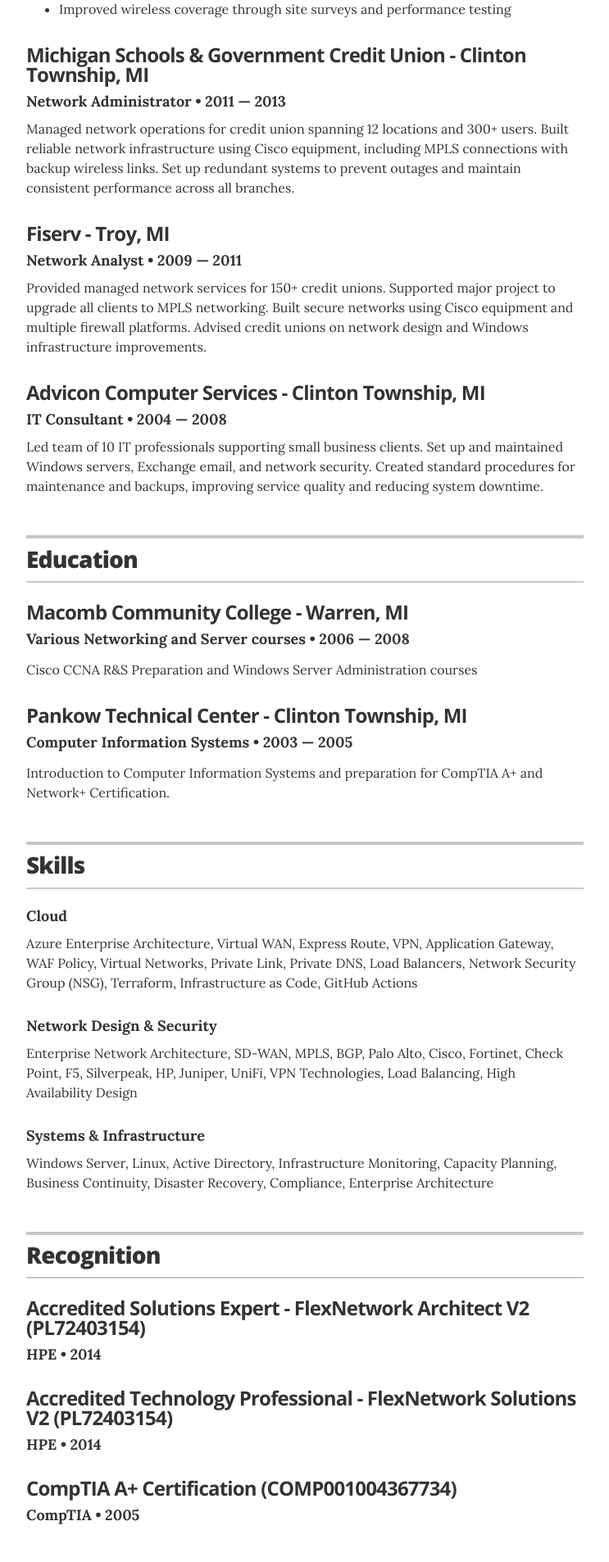
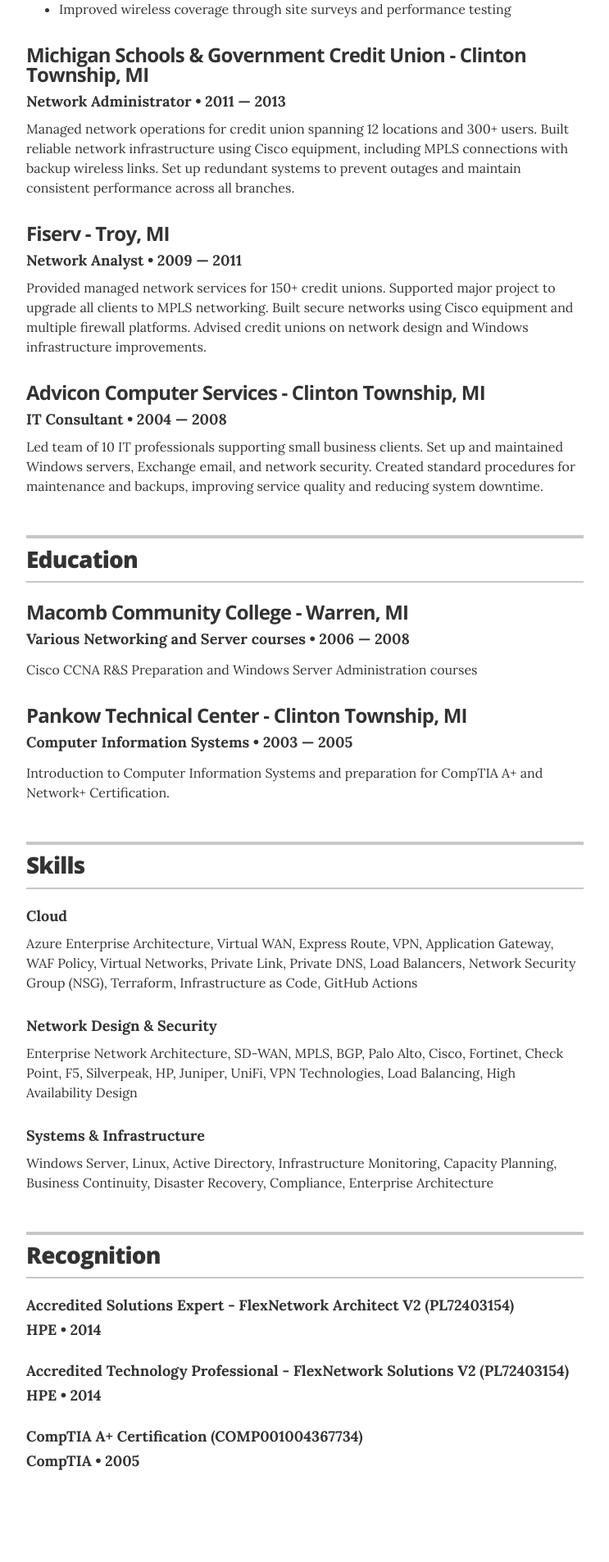
Before and after one commit to aaronearles/aaronearles.github.io, a Jekyll site: the page built from index.html, in a window 1280 px wide. Shown: the part 1742-3648 px from the top of the page at 82% size, without its empty margins (268-1011 px from the left). Built offline with Jekyll 4.4.1, drawn with Linux system fonts in a browser that asks for light colours; after the commit the page ends 3582 px from its top, so only the background shows below that.

Commit message:
Update resume.html

```diff
--- a/_layouts/resume.html
+++ b/_layouts/resume.html
@@ -145,7 +145,7 @@
 
         {% for recognition in site.data.recognitions %}
         <div class="resume-item">
-          <h4 class="resume-item-title" itemprop="award">{{ recognition.award }}</h4>
+          <h4 class="resume-item-details" itemprop="award">{{ recognition.award }}</h4>
           <h5 class="resume-item-details">{{ recognition.organization }} &bull; {{ recognition.year }}</h5>
           <p class="resume-item-copy">{{ recognition.summary }}</p>
         </div>
```
